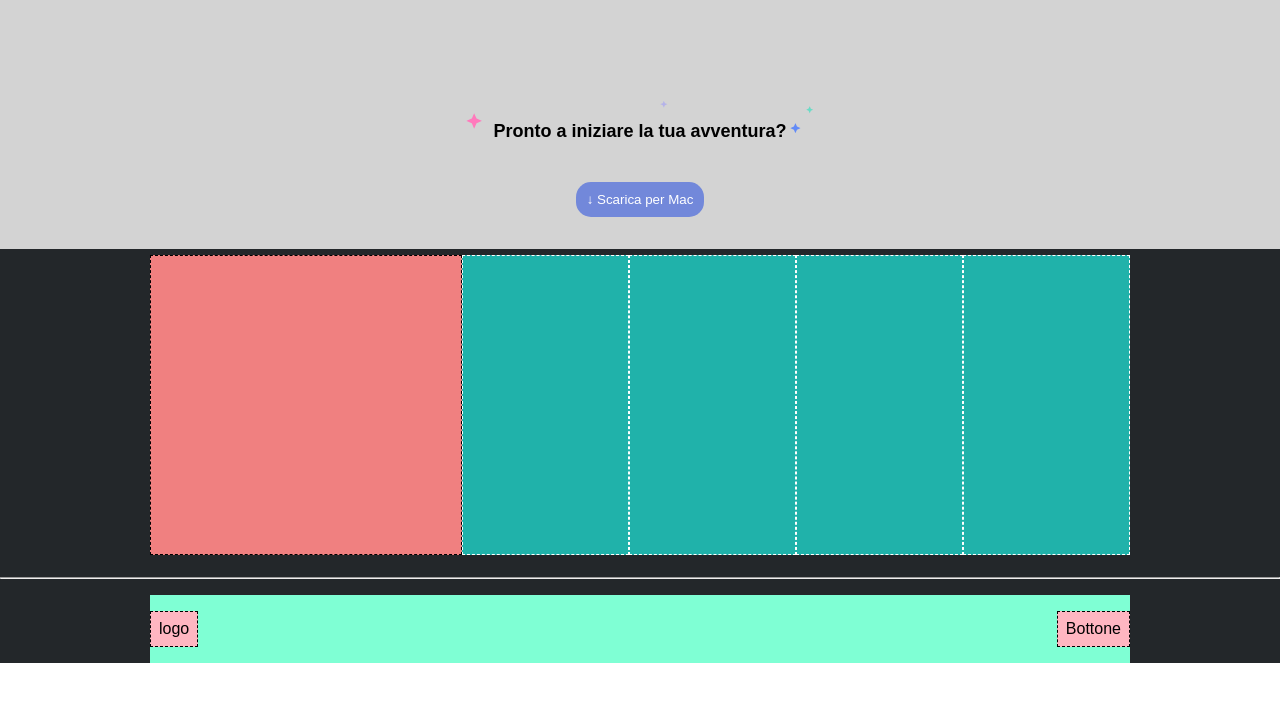
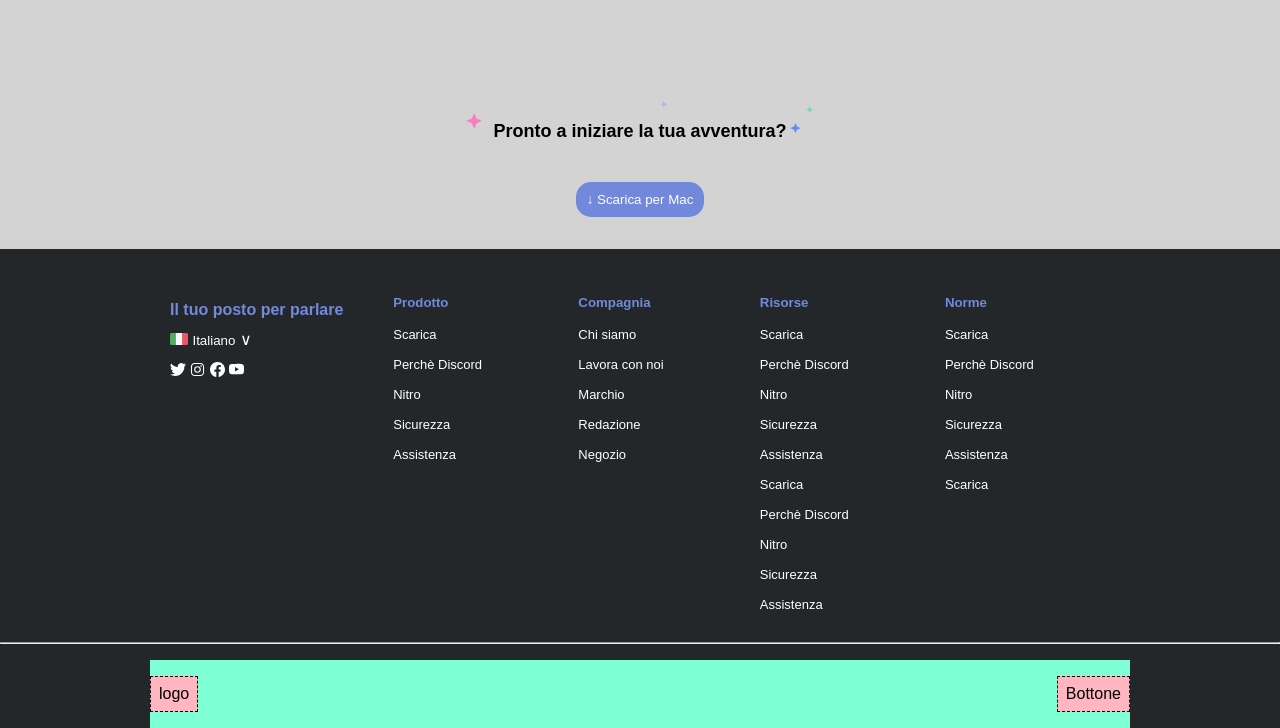
Before and after one commit to alessandrostorchi92/htmlcss-discord, a plain HTML site: page index.html in a window 1280 px wide. Shown: the part 2653-3381 px from the top of the page. Before the commit the page ends 3316 px from the top, so only its background shows below. Drawn offline with Linux system fonts and the light colour scheme.

Commit message:
Completamento primo footer

```diff
--- a/css/style.css
+++ b/css/style.css
@@ -209,19 +209,66 @@ h3 {
   text-align: center;
 }
 
+h4 {
+  color: #7389DD;
+  font-size: 16px;
+}
 
+.col-content1 {
+  padding-top: 40px;
+  padding-left: 20px;
+  line-height: 30px;
+
+}
+
+.italian-flag {
+  width: 18px;
+  height: 12px;
+}
+
+.language {
+  color: white;
+  font-size: smaller;
+}
+
+.selector-language {
+  color: white;
+}
+
+.box-icons {
+  padding-left: 20px;
+  padding-top: 5px;
+}
+
+h5 {
+  color: #718ADA;
+}
+
+.product-list {
+  list-style: none;
+  color: white;
+  font-size: small;
+  line-height: 30px;
+
+}
+
+.col h5 {
+  padding-top: 40px;
+}
+
+.col .product-list {
+  padding-top: 10px;
+}
 
 footer .col {
-  border: 1px dashed white;
   flex-grow: 1;
-  background-color: #20b2aa;
+  background-color: #23272A;
   min-height: 300px;
 }
 
 footer .col-large {
   width: 15%;
-  background-color: #f08080;
-  border-color: black;
+  background-color: #23272A;
 }
 
 footer hr {
--- a/index.html
+++ b/index.html
@@ -190,14 +190,106 @@
   </main>
 
   <footer>
+
     <div class="container">
+
       <div class="row">
-        <div class="col col-large"></div>
-        <div class="col"></div>
-        <div class="col"></div>
-        <div class="col"></div>
-        <div class="col"></div>
+
+        <div class="col col-large">
+
+
+
+          <div class="col-content1">
+
+            <h4>Il tuo posto per parlare</h4>
+
+            <span><img class="italian-flag" src="./img/ita.png" alt="immagine bandiera italiana"></span>
+
+            <span class="language">Italiano</span>
+
+            <span class="selector-language">&#8744;</span>
+
+          </div>
+
+          <div class="box-icons">
+
+            <span><svg style="color: white" xmlns="http://www.w3.org/2000/svg" width="16" height="16" fill="currentColor" class="bi bi-twitter" viewBox="0 0 16 16"> <path d="M5.026 15c6.038 0 9.341-5.003 9.341-9.334 0-.14 0-.282-.006-.422A6.685 6.685 0 0 0 16 3.542a6.658 6.658 0 0 1-1.889.518 3.301 3.301 0 0 0 1.447-1.817 6.533 6.533 0 0 1-2.087.793A3.286 3.286 0 0 0 7.875 6.03a9.325 9.325 0 0 1-6.767-3.429 3.289 3.289 0 0 0 1.018 4.382A3.323 3.323 0 0 1 .64 6.575v.045a3.288 3.288 0 0 0 2.632 3.218 3.203 3.203 0 0 1-.865.115 3.23 3.23 0 0 1-.614-.057 3.283 3.283 0 0 0 3.067 2.277A6.588 6.588 0 0 1 .78 13.58a6.32 6.32 0 0 1-.78-.045A9.344 9.344 0 0 0 5.026 15z" fill="white"></path> </svg></span>
+
+            <span><svg xmlns="http://www.w3.org/2000/svg" width="15" height="15" viewBox="0 0 512 512" id="IconChangeColor"><title>ionicons-v5_logos</title><path d="M349.33,69.33a93.62,93.62,0,0,1,93.34,93.34V349.33a93.62,93.62,0,0,1-93.34,93.34H162.67a93.62,93.62,0,0,1-93.34-93.34V162.67a93.62,93.62,0,0,1,93.34-93.34H349.33m0-37.33H162.67C90.8,32,32,90.8,32,162.67V349.33C32,421.2,90.8,480,162.67,480H349.33C421.2,480,480,421.2,480,349.33V162.67C480,90.8,421.2,32,349.33,32Z" id="mainIconPathAttribute" fill="#ffffff"></path><path d="M377.33,162.67a28,28,0,1,1,28-28A27.94,27.94,0,0,1,377.33,162.67Z" id="mainIconPathAttribute" fill="#ffffff"></path><path d="M256,181.33A74.67,74.67,0,1,1,181.33,256,74.75,74.75,0,0,1,256,181.33M256,144A112,112,0,1,0,368,256,112,112,0,0,0,256,144Z" id="mainIconPathAttribute" fill="#ffffff"></path></svg></span>
+
+            <span><svg xmlns="http://www.w3.org/2000/svg" width="15" height="15" fill="currentColor" class="bi bi-facebook" viewBox="0 0 16 16" id="IconChangeColor"> <path d="M16 8.049c0-4.446-3.582-8.05-8-8.05C3.58 0-.002 3.603-.002 8.05c0 4.017 2.926 7.347 6.75 7.951v-5.625h-2.03V8.05H6.75V6.275c0-2.017 1.195-3.131 3.022-3.131.876 0 1.791.157 1.791.157v1.98h-1.009c-.993 0-1.303.621-1.303 1.258v1.51h2.218l-.354 2.326H9.25V16c3.824-.604 6.75-3.934 6.75-7.951z" id="mainIconPathAttribute" fill="#ffffff"></path> </svg></span>
+
+            <span><svg xmlns="http://www.w3.org/2000/svg" width="15" height="15" fill="currentColor" class="bi bi-youtube" viewBox="0 0 16 16" id="IconChangeColor"> <path d="M8.051 1.999h.089c.822.003 4.987.033 6.11.335a2.01 2.01 0 0 1 1.415 1.42c.101.38.172.883.22 1.402l.01.104.022.26.008.104c.065.914.073 1.77.074 1.957v.075c-.001.194-.01 1.108-.082 2.06l-.008.105-.009.104c-.05.572-.124 1.14-.235 1.558a2.007 2.007 0 0 1-1.415 1.42c-1.16.312-5.569.334-6.18.335h-.142c-.309 0-1.587-.006-2.927-.052l-.17-.006-.087-.004-.171-.007-.171-.007c-1.11-.049-2.167-.128-2.654-.26a2.007 2.007 0 0 1-1.415-1.419c-.111-.417-.185-.986-.235-1.558L.09 9.82l-.008-.104A31.4 31.4 0 0 1 0 7.68v-.123c.002-.215.01-.958.064-1.778l.007-.103.003-.052.008-.104.022-.26.01-.104c.048-.519.119-1.023.22-1.402a2.007 2.007 0 0 1 1.415-1.42c.487-.13 1.544-.21 2.654-.26l.17-.007.172-.006.086-.003.171-.007A99.788 99.788 0 0 1 7.858 2h.193zM6.4 5.209v4.818l4.157-2.408L6.4 5.209z" id="mainIconPathAttribute" fill="#ffffff"></path> </svg></span>
+
+          </div>
+
+
+        </div>
+
+        <div class="col">
+
+          <h5>Prodotto</h5>
+
+          <ul class="product-list">
+
+            <li>Scarica</li>
+            <li>Perchè Discord</li>
+            <li>Nitro</li>
+            <li>Sicurezza</li>
+            <li>Assistenza</li>
+
+          </ul>
+
+        </div>
+
+        <div class="col">
+
+          <h5>Compagnia</h5>
+
+          <ul class="product-list">
+
+            <li>Chi siamo</li>
+            <li>Lavora con noi</li>
+            <li>Marchio</li>
+            <li>Redazione</li>
+            <li>Negozio</li>
+
+        </div>
+
+        <div class="col">
+
+          <h5>Risorse</h5>
+
+          <ul class="product-list">
+
+            <li>Scarica</li>
+            <li>Perchè Discord</li>
+            <li>Nitro</li>
+            <li>Sicurezza</li>
+            <li>Assistenza</li>
+            <li>Scarica</li>
+            <li>Perchè Discord</li>
+            <li>Nitro</li>
+            <li>Sicurezza</li>
+            <li>Assistenza</li>
+        </div>
+        <div class="col">
+
+          <h5>Norme</h5>
+
+          <ul class="product-list">
+
+            <li>Scarica</li>
+            <li>Perchè Discord</li>
+            <li>Nitro</li>
+            <li>Sicurezza</li>
+            <li>Assistenza</li>
+            <li>Scarica</li>
+
+        </div>
+
       </div>
+
     </div>
 
     <hr>
```
Also changed, not shown: 1 other file.
